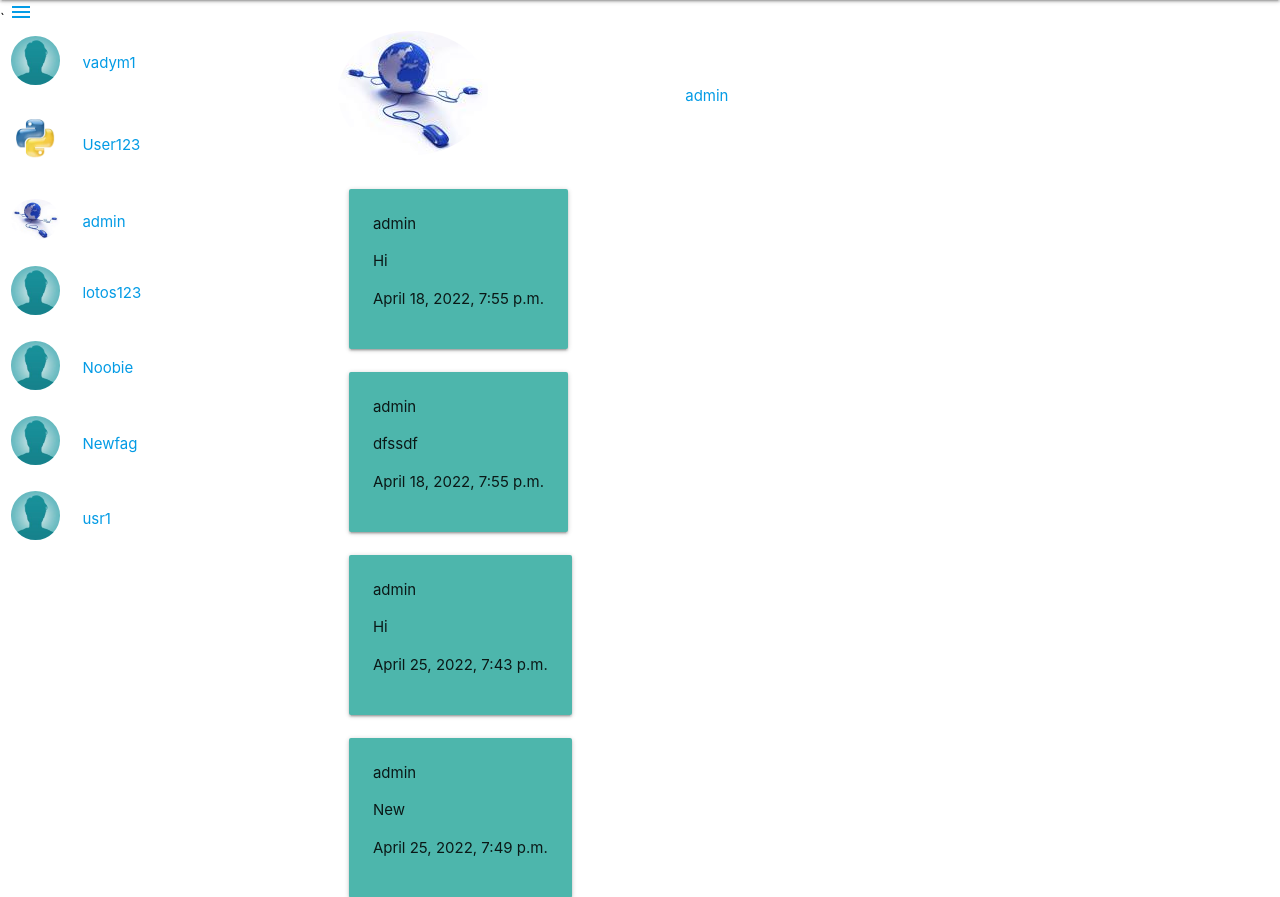
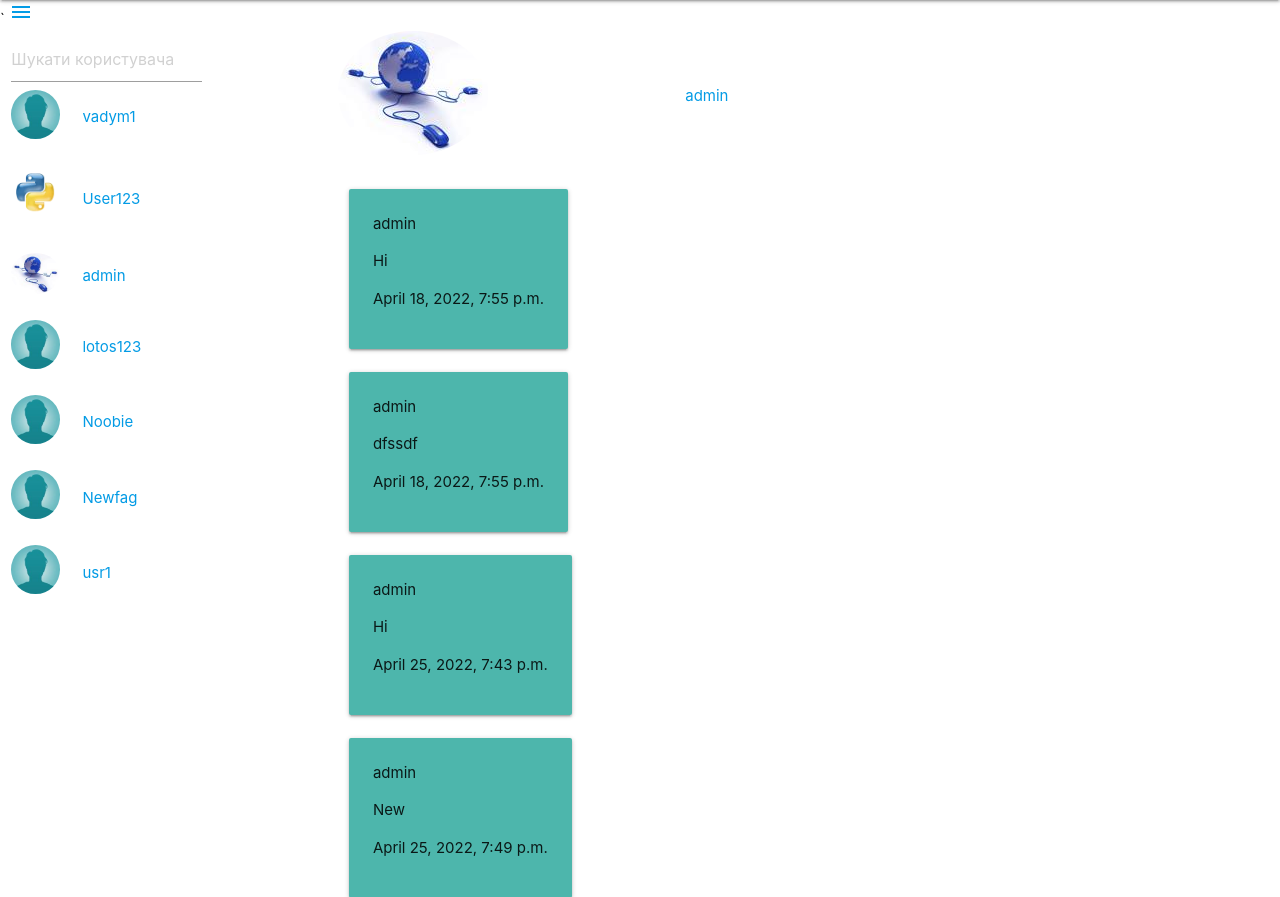
Before and after one commit to vadymolh/practiseDjango3, a Django app: page /chat/ in a window 1280 px wide. Shown: the part 64-961 px from the top of the page. Run offline with Django 3.2, Linux system fonts and the light colour scheme; a user stored in the database is signed in; data comes from the database, SQL or seed files in the repository; both versions use the stored data as it was after the commit.

Commit message:
search user

```diff
--- a/blog/static/css/sidenav.css
+++ b/blog/static/css/sidenav.css
@@ -4,4 +4,9 @@
     z-index: 1;
     top: 100px;
     left: 0;
+    height: 600px;
+    float:left;
+    overflow-y: scroll;
+    overflow-x: scroll;
+    overflow: scroll
 }
--- a/chat/templates/chatroom.html
+++ b/chat/templates/chatroom.html
@@ -5,6 +5,11 @@
 <div class="row">
 
     <div class="col s4 m2 l2 sidenav-fixed">
+        <form class="" id="search_user" method=POST action="{% url 'search_user' %}">
+            {% csrf_token %}
+            <input type="search" name="searchuser"
+            placeholder="Шукати користувача">
+        </form>
         {% for user_ in users %}
         <div class="row valign-wrapper">
             <div class="col s4">
@@ -155,7 +160,7 @@
         div.scrollIntoView();
     }
     message_send_btd.addEventListener('click', send_message);
-    document.addEventListener('keypress', (e) => {
+    message_input.addEventListener('keypress', (e) => {
         if (e.key === "Enter"){
             send_message();
         }
--- a/chat/urls.py
+++ b/chat/urls.py
@@ -5,7 +5,9 @@ from django.conf.urls.static import static
 
 urlpatterns = [
     path('', views.load_messages_home),
+    path('search_user/', views.search_user, name="search_user"),
     path('<int:pk>', views.load_messages),
     path('ajax/<int:pk>', views.load_messages_ajax,
          name="chatroom-ajax"),
+
     ]
--- a/chat/views.py
+++ b/chat/views.py
@@ -18,10 +18,14 @@ def unread_msg_num(request):
 
 @login_required
 def load_messages_home(request):
-    return load_messages(request, request.user.pk)
+    users = None
+    if request.method == "POST":
+        searched = request.POST.get('searchuser')
+        users = User.objects.filter(username__icontains=searched)
+    return load_messages(request, request.user.pk, users)
 
 @login_required
-def load_messages(request, pk):
+def load_messages(request, pk, users=None):
     other_user = get_object_or_404(User, pk=pk)
     messages = Message.objects.filter(
         Q(receiver=request.user, sender=other_user)
@@ -31,9 +35,10 @@ def load_messages(request, pk):
         Q(receiver=other_user, sender=request.user)
     )
     msg_num = unread_msg_num(request)
-    #all_msg = Message.objects.all()
-    users = User.objects.all() # [(12, user1),(12, user2),()]
-    count_msg_users = []
+    print ("TESTTEST", users)
+    if not users:
+        users = User.objects.all()
+    count_msg_users = []   # [(12, user1),(3, user2),()]
     for usr in users:
         msg_count_received = usr.sent_messages.filter(receiver=request.user).count()
         msg_count_sent = usr.received_messages.filter(sender=request.user).count()
@@ -48,6 +53,10 @@ def load_messages(request, pk):
         "msg_num": msg_num,
     }
     return render(request, "chatroom.html", context)
+
+
+def search_user(request):
+    return load_messages_home(request)
 
 @login_required
 def load_messages_ajax(request, pk):
```
Also changed, not shown: db.sqlite3.
